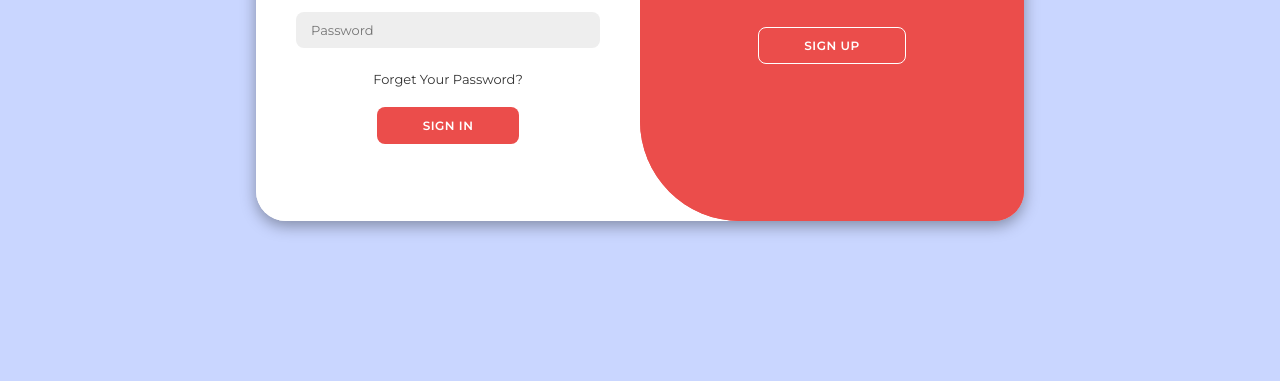
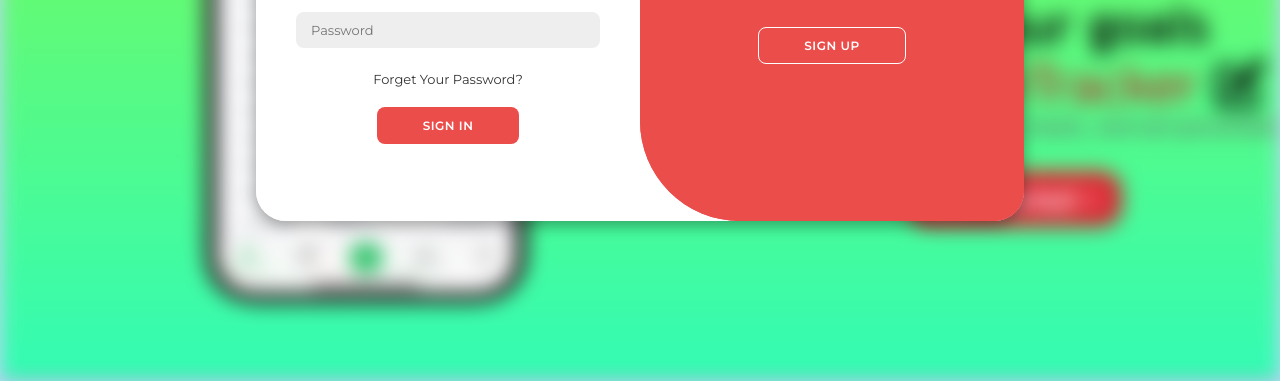
Before and after one commit to deepMhabdi/CaloriesTracker, a plain HTML site: page Login Page/login2.html in a window 1280 px wide. Shown: the part 419-800 px from the top of the page. Drawn offline with Linux system fonts and the light colour scheme.

Commit message:
[Just added the background image]

```diff
--- a/Login Page/login.css
+++ b/Login Page/login.css
@@ -240,7 +240,7 @@ body::before {
     left: 0;
     width: 100%;
     height: 100%;
-    /* background-image: url('backimg.png'); */
+    background-image: url('backimg.png');
     background-size: cover;
     filter: blur(10px);
 }
```
